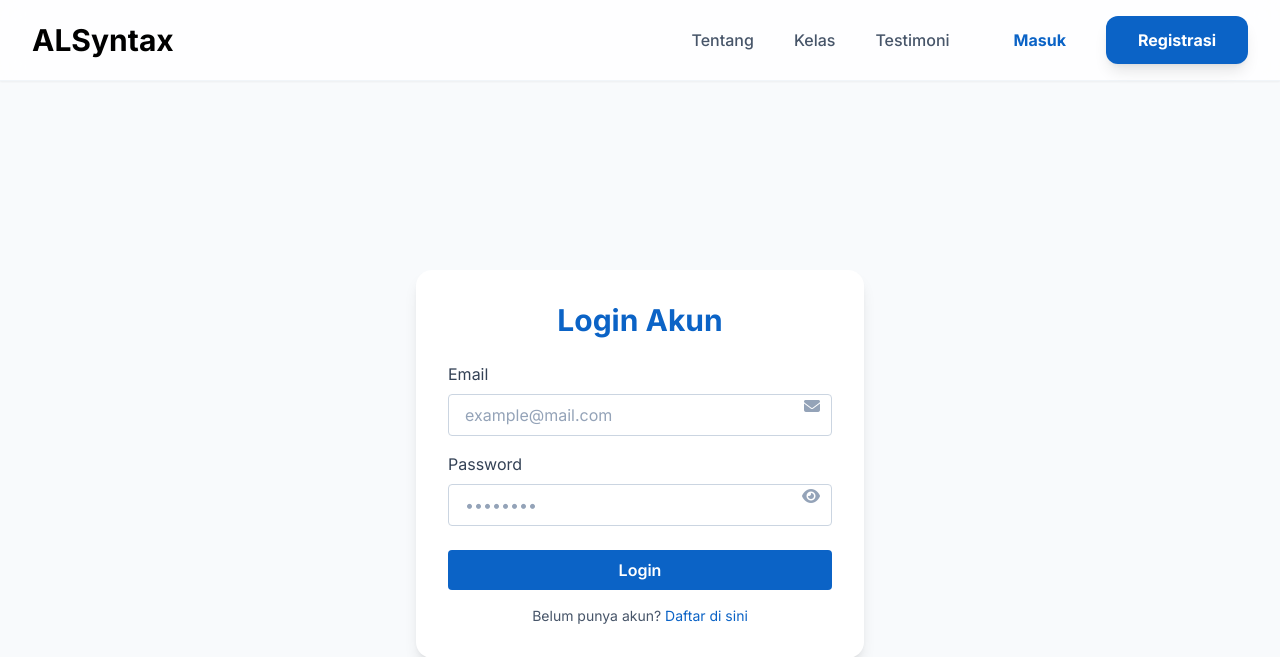
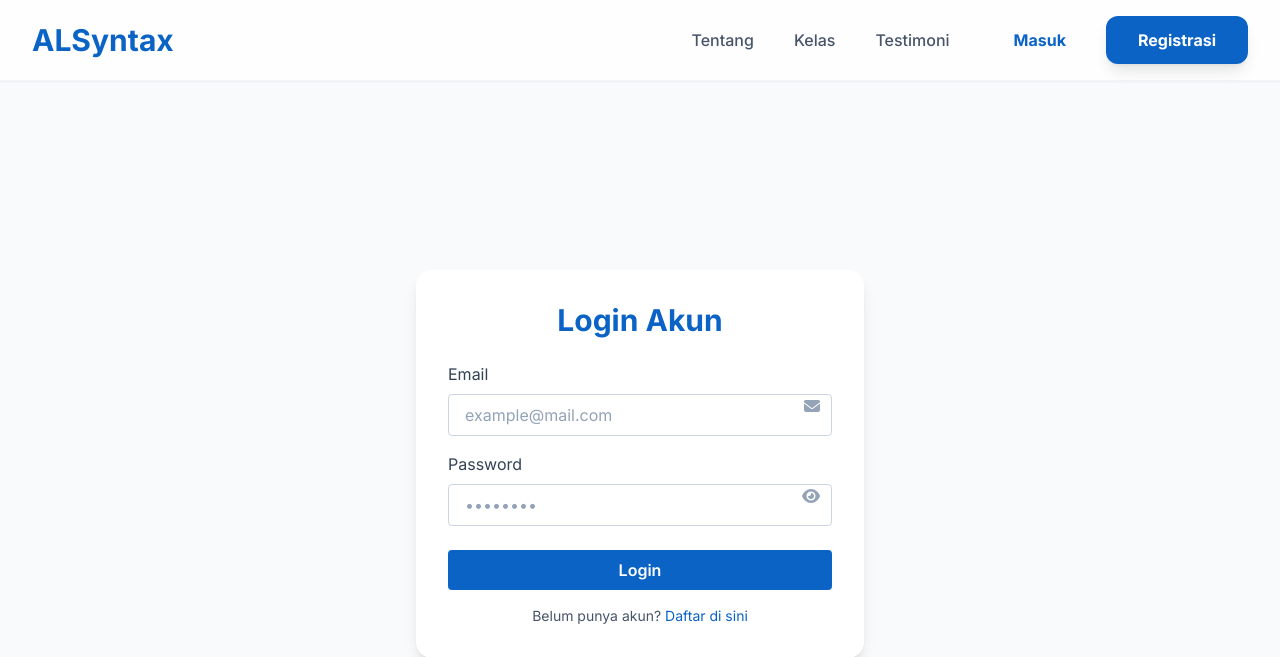
Before and after one commit to muzaaqi/responsi-uts-pwp, a Flask app: page /login in a window 1280 px wide. Shown: the top 657 px of the page. Run offline with Flask 3, Linux system fonts and the light colour scheme; some libraries are stand-ins or nearby versions.

Commit message:
chore(ui): Add text-primary class to site title
Updated the ALSyntax site title in layout.html to include the text-primary class for consistent theming.

```diff
--- a/templates/layout.html
+++ b/templates/layout.html
@@ -69,7 +69,7 @@
       <div class="max-w-7xl mx-auto px-4 sm:px-6 lg:px-8">
         <div class="flex justify-between items-center h-20">
           <div class="flex items-center">
-            <div class="text-2xl md:text-3xl font-bold text-gradient">
+            <div class="text-primary text-2xl md:text-3xl font-bold text-gradient">
               ALSyntax
             </div>
           </div>
```
